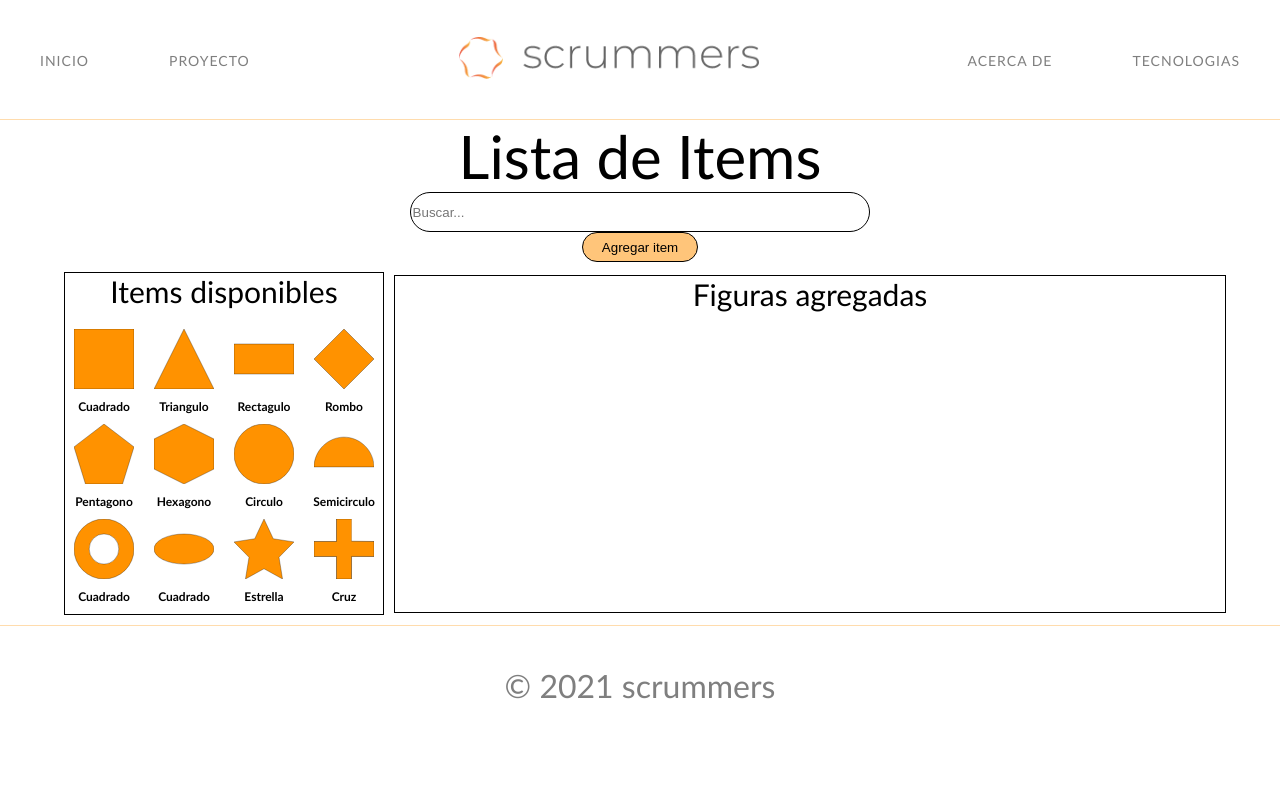
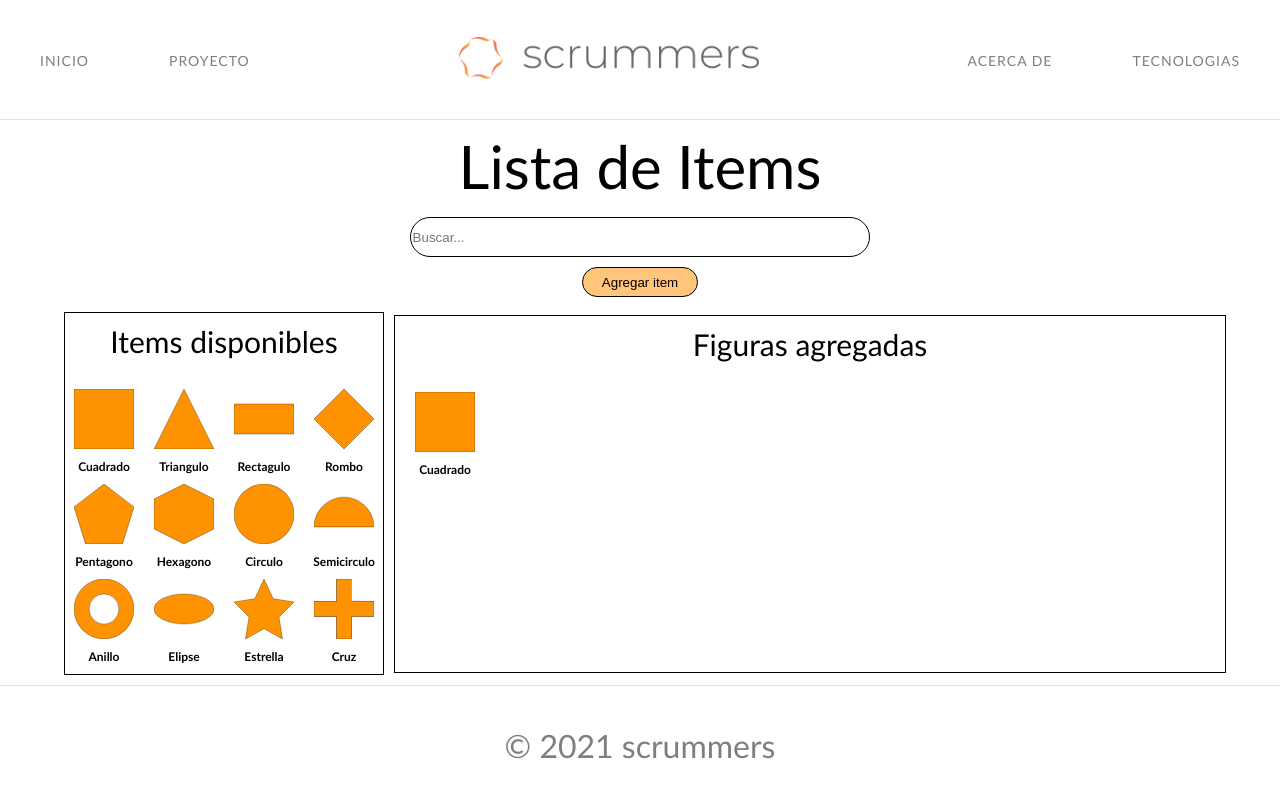
Before and after one commit to IvanGonzalez10/ScrummersTest, a React (Create React App) app: page /project in a window 1280 px wide. Shown: the top 798 px of the page. Built offline with nearby package versions, Linux system fonts and the light colour scheme.

Commit message:
selected figures

```diff
--- a/src/Components/Figures/index.jsx
+++ b/src/Components/Figures/index.jsx
@@ -35,11 +35,11 @@ const allData = [
     figure: "./assets/semicirculo.svg",
   },
   {
-    name: "Cuadrado",
+    name: "Anillo",
     figure: "./assets/anillo.svg",
   },
   {
-    name: "Cuadrado",
+    name: "Elipse",
     figure: "./assets/elipse.svg",
   },
   {
@@ -80,11 +80,11 @@ export const Figures = () => {
             <h1>Items disponibles</h1>
           </div>
           <div className="items-available-figures">
-            {allData.map((data, index) => (
-            <div className="item-available">
-              <img src={data.figure} alt={data.name} />
-              <h2>{data.name}</h2>
-            </div>
+            {allData.map((data) => (
+              <div className="item-available">
+                <img src={data.figure} alt={data.name} />
+                <h2>{data.name}</h2>
+              </div>
             ))}
           </div>
         </div>
@@ -93,7 +93,10 @@ export const Figures = () => {
             <h1>Figuras agregadas</h1>
           </div>
           <div className="added-figures">
-            <img src={allData.figure} alt={allData.name} />
+            <div className='new-added-figure'>
+            <img src={allData[activeData].figure} alt={allData[activeData].name} />
+            <h2>{allData[activeData].name}</h2>
+            </div>
           </div>
         </div>
       </div>
--- a/src/Components/Figures/styles.scss
+++ b/src/Components/Figures/styles.scss
@@ -9,6 +9,7 @@
 .figures-container h1 {
   font-size: 60px;
   font-weight: 400;
+  margin: 10px;
 }
 
 .looking-container {
@@ -25,6 +26,7 @@
   width: 60%;
   border: 1px solid black;
   border-radius: 25px;
+  margin: 5px;
 }
 
 .looking-container button {
@@ -33,6 +35,7 @@
   border: 1px solid black;
   border-radius: 25px;
   background: #ff910085;
+  margin: 5px;
 }
 
 .looking-container input:focus {
@@ -126,5 +129,30 @@
 }
 
 .added-figures {
-  height: 300px;
+  min-height: 300px;
+  height: 100%;
+  width: 100%;
+  display: grid;
+  grid-template-columns: repeat(12, 1fr);
+  flex-direction: column;
+  justify-content: center;
+  align-items: flex-start;
+  padding: 10px;
 }
+
+.new-added-figure {
+  display: flex;
+  flex-direction: column;
+  justify-content: center;
+  align-items: center;
+}
+
+.new-added-figure img {
+  height: 80px;
+  width: 80px;
+  padding: 10px;
+}
+
+.new-added-figure h2 {
+  font-size: 12px;
+}
--- a/src/Styles/GlobalStyles.scss
+++ b/src/Styles/GlobalStyles.scss
@@ -1,6 +1,7 @@
 html {
   width: 100vw;
   height: 100vh;
+  overflow-x: hidden;
   box-sizing: border-box;
   font-family: 'Trebuchet MS', 'Lucida Sans Unicode', 'Lucida Grande', 'Lucida Sans', Arial, sans-serif;
 }
```
Also changed, not shown: 1 other file (tests, documents, lock files or other folders).
